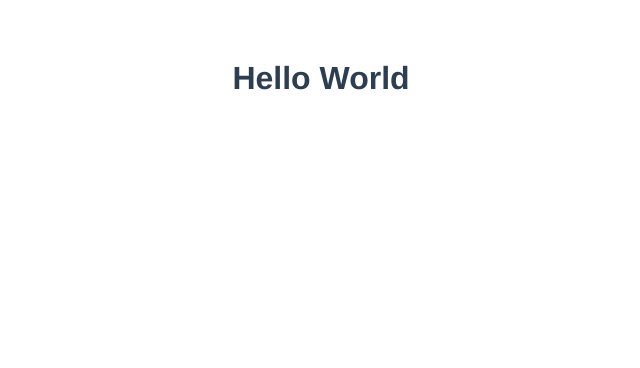
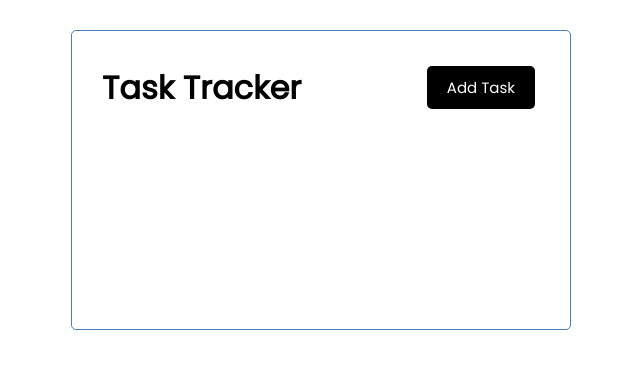
Before and after one commit to Nachoxt17/Vue.js-3-Complete-Course, a Vue app: page / in a window 1280 px wide. Shown: the top 368 px of the page, without its empty margins (319-959 px from the left). Built offline with nearby package versions, Linux system fonts and the light colour scheme.

Commit message:
Added Eslint

```diff
--- a/public/index.html
+++ b/public/index.html
@@ -1,15 +1,18 @@
 <!DOCTYPE html>
 <html lang="">
   <head>
-    <meta charset="utf-8">
-    <meta http-equiv="X-UA-Compatible" content="IE=edge">
-    <meta name="viewport" content="width=device-width,initial-scale=1.0">
-    <link rel="icon" href="<%= BASE_URL %>favicon.ico">
-    <title><%= htmlWebpackPlugin.options.title %></title>
+    <meta charset="utf-8" />
+    <meta http-equiv="X-UA-Compatible" content="IE=edge" />
+    <meta name="viewport" content="width=device-width,initial-scale=1.0" />
+    <link rel="icon" href="<%= BASE_URL %>favicon.ico" />
+    <title>Tasks Tracker - Vue.js 3 Complete Course</title>
   </head>
   <body>
     <noscript>
-      <strong>We're sorry but <%= htmlWebpackPlugin.options.title %> doesn't work properly without JavaScript enabled. Please enable it to continue.</strong>
+      <strong
+        >We're sorry but <%= htmlWebpackPlugin.options.title %> doesn't work properly without JavaScript enabled. Please
+        enable it to continue.</strong
+      >
     </noscript>
     <div id="app"></div>
     <!-- built files will be auto injected -->
--- a/src/App.vue
+++ b/src/App.vue
@@ -1,21 +1,63 @@
+<!--+-Component HTML Part:_-->
 <template>
-<h1>Hello World</h1>
+<div class="container">
+  <Header title="Task Tracker" />
+</div>
 </template>
 
+<!--+-Component Logic JS Part:_-->
 <script>
+import Header from './components/Header';
+
 export default {
   name: "App",
-  components: {},
+  components: {
+    Header
+  },
 };
 </script>
 
+<!--+-Component CSS Styles Part:_-->
 <style>
-#app {
-  font-family: Avenir, Helvetica, Arial, sans-serif;
-  -webkit-font-smoothing: antialiased;
-  -moz-osx-font-smoothing: grayscale;
-  text-align: center;
-  color: #2c3e50;
-  margin-top: 60px;
+@import url('https://fonts.googleapis.com/css2?family=Poppins:wght@300;400&display=swap');
+* {
+  box-sizing: border-box;
+  margin: 0;
+  padding: 0;
+}
+body {
+  font-family: 'Poppins', sans-serif;
+}
+.container {
+  max-width: 500px;
+  margin: 30px auto;
+  overflow: auto;
+  min-height: 300px;
+  border: 1px solid steelblue;
+  padding: 30px;
+  border-radius: 5px;
+}
+.btn {
+  display: inline-block;
+  background: #000;
+  color: #fff;
+  border: none;
+  padding: 10px 20px;
+  margin: 5px;
+  border-radius: 5px;
+  cursor: pointer;
+  text-decoration: none;
+  font-size: 15px;
+  font-family: inherit;
+}
+.btn:focus {
+  outline: none;
+}
+.btn:active {
+  transform: scale(0.98);
+}
+.btn-block {
+  display: block;
+  width: 100%;
 }
 </style>
--- /dev/null
+++ b/src/components/Button.vue
@@ -0,0 +1,19 @@
+<!--+-Component HTML Part:_-->
+<template>
+  <button class="btn">{{ text }}</button>
+</template>
+
+<!--+-Component Logic JS Part:_-->
+<script>
+export default {
+  name: 'Button',
+  props: {
+    text: String,
+    color: String,
+  }
+}
+</script>
+
+<!--+-Component CSS Styles Part:_(Scoped means that THIS styles Only apply for THIS Component)-->
+<style scoped>
+</style>
--- /dev/null
+++ b/src/components/Header.vue
@@ -0,0 +1,35 @@
+<!--+-Component HTML Part:_-->
+<template>
+  <header>
+    <h1>{{ title }}</h1>
+    <Button text="Add Task" color="green" />
+  </header>
+</template>
+
+<!--+-Component Logic JS Part:_-->
+<script>
+import Button from './Button';
+
+export default {
+  name: 'Header',
+  props: {
+    title: {
+      type: String,
+      default: 'Hello world'
+    },
+  },
+  components: {
+    Button,
+  }
+}
+</script>
+
+<!--+-Component CSS Styles Part:_(Scoped means that THIS styles Only apply for THIS Component)-->
+<style scoped>
+header {
+  display: flex;
+  justify-content: space-between;
+  align-items: center;
+  margin-bottom: 20px;
+ }
+</style>
```
Also changed, not shown: package.json (+4 -15 lines), .eslintrc.js (added), 2 other files (tests, documents, lock files or other folders).
